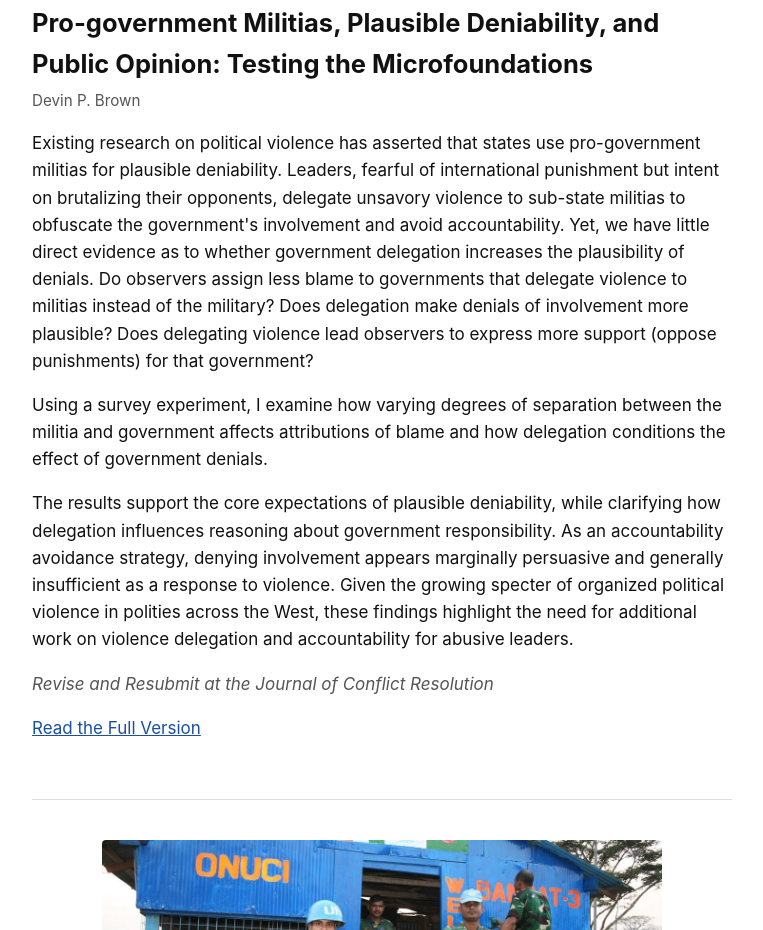
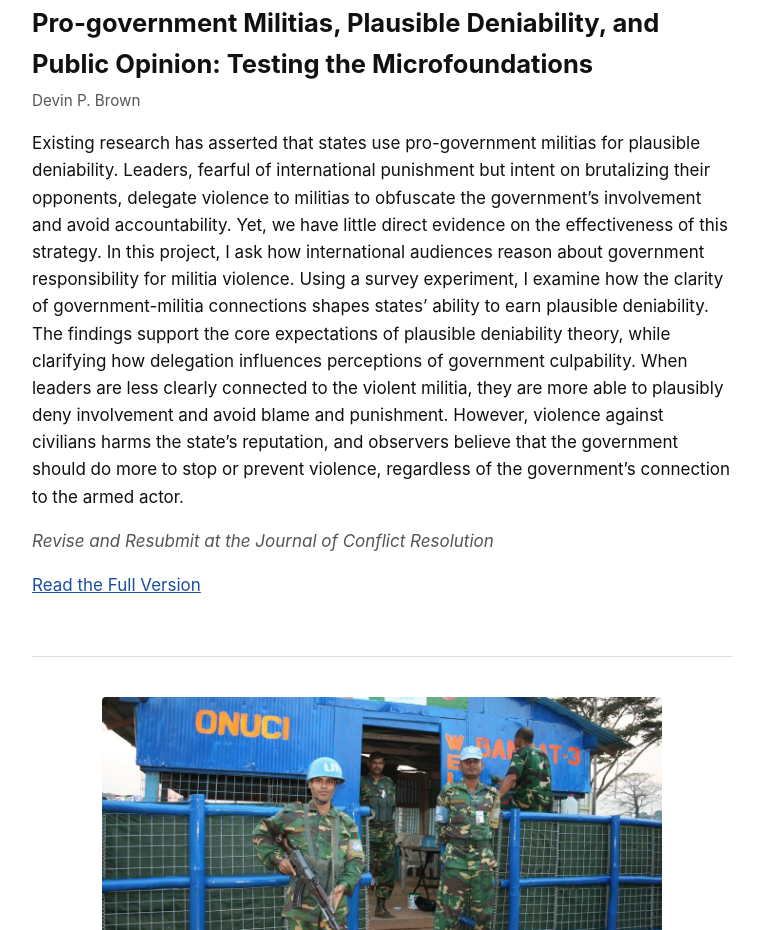
Before and after one commit to devinpbrown/devinpbrown.github.io, a plain HTML site: page research.html in a window 1280 px wide. Shown: the part 1535-2465 px from the top of the page, without its empty margins (258-1021 px from the left). Drawn offline with Linux system fonts and the light colour scheme.

Commit message:
Update research.html

```diff
--- a/research.html
+++ b/research.html
@@ -74,32 +74,22 @@
     <div class="byline">Devin P. Brown</div>
 
     <p>
-      Existing research on political violence has asserted that states use
-      pro-government militias for plausible deniability. Leaders, fearful of
-      international punishment but intent on brutalizing their opponents,
-      delegate unsavory violence to sub-state militias to obfuscate the
-      government's involvement and avoid accountability. Yet, we have little
-      direct evidence as to whether government delegation increases the
-      plausibility of denials. Do observers assign less blame to governments
-      that delegate violence to militias instead of the military? Does
-      delegation make denials of involvement more plausible? Does delegating
-      violence lead observers to express more support (oppose punishments)
-      for that government?
-    </p>
-    <p>
-      Using a survey experiment, I examine how varying degrees of separation
-      between the militia and government affects attributions of blame and
-      how delegation conditions the effect of government denials.
-    </p>
-    <p>
-      The results support the core expectations of plausible deniability,
-      while clarifying how delegation influences reasoning about government
-      responsibility. As an accountability avoidance strategy, denying
-      involvement appears marginally persuasive and generally insufficient as
-      a response to violence. Given the growing specter of organized
-      political violence in polities across the West, these findings
-      highlight the need for additional work on violence delegation and accountability
-      for abusive leaders.
+     Existing research has asserted that states use pro-government militias for
+     plausible deniability. Leaders, fearful of international punishment but
+     intent on brutalizing their opponents, delegate violence to militias to
+     obfuscate the government’s involvement and avoid accountability. Yet, we
+     have little direct evidence on the effectiveness of this strategy. In this
+     project, I ask how international audiences reason about government
+     responsibility for militia violence. Using a survey experiment, I examine
+     how the clarity of government-militia connections shapes states’ ability
+     to earn plausible deniability. The findings support the core expectations
+     of plausible deniability theory, while clarifying how delegation influences
+     perceptions of government culpability. When leaders are less clearly
+     connected to the violent militia, they are more able to plausibly deny
+     involvement and avoid blame and punishment. However, violence against
+     civilians harms the state’s reputation, and observers believe that the
+     government should do more to stop or prevent violence, regardless of the
+     government’s connection to the armed actor.
     </p>
 
     <p class="status">Revise and Resubmit at the Journal of Conflict Resolution</p>
```
